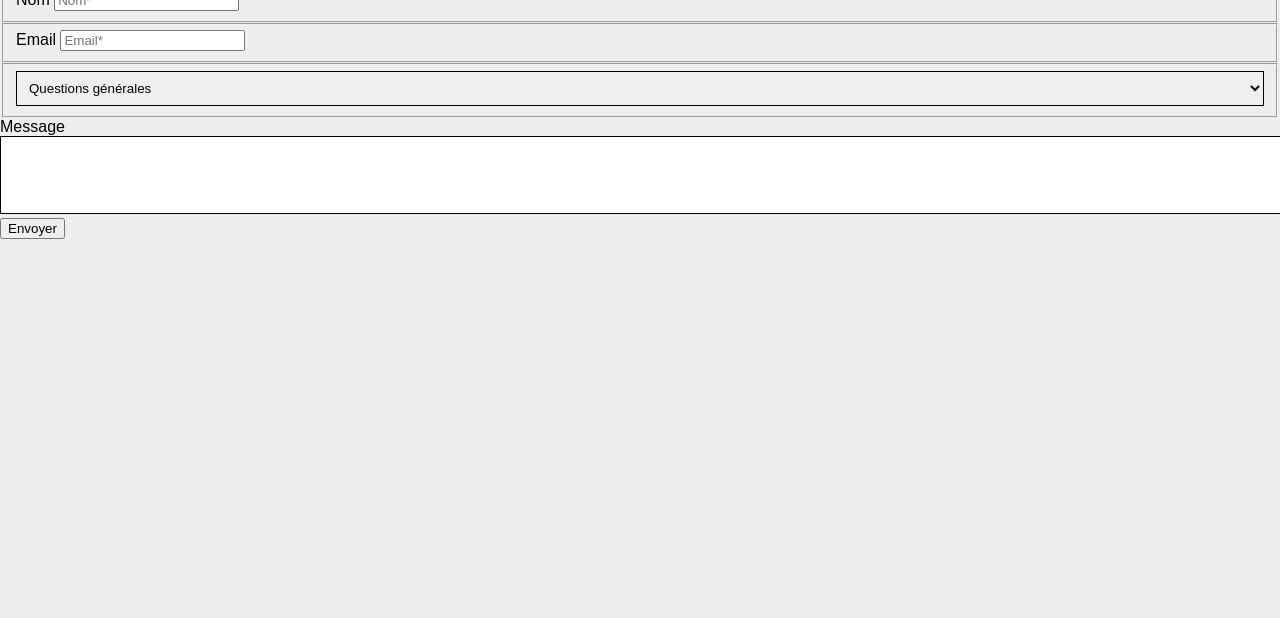
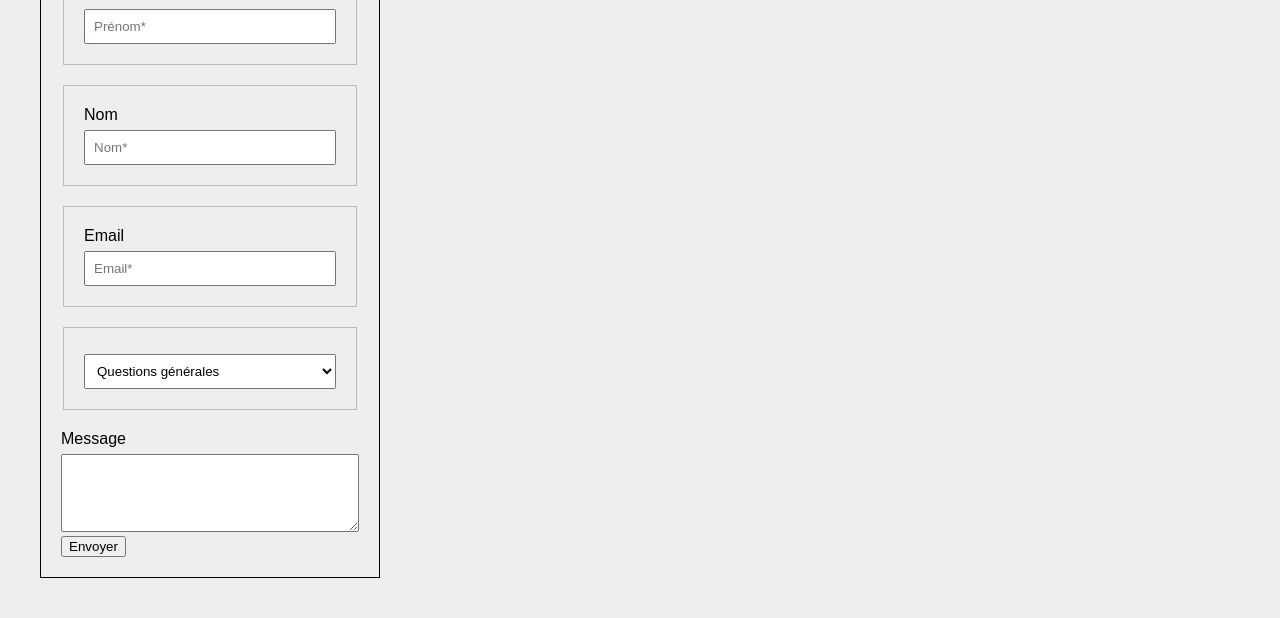
Before and after one commit to Coda-Dijon/html-b1-2026-g6, a plain HTML site: page Contact/index.html in a window 1280 px wide. Shown: the part 914-1532 px from the top of the page. Before the commit the page ends 1153 px from the top, so only its background shows below. Drawn offline with Linux system fonts and the light colour scheme.

Commit message:
Modification css formulaire

```diff
--- a/Contact/index.html
+++ b/Contact/index.html
@@ -50,9 +50,14 @@
     <img src="../image_global/logo.webp" alt="">
 </div>
 
-<h2 class="title"> CONTACTEZ NOUS </h2>
+<!--- Formulaire de contact -->
+<div class="formulaire-contact">
 
-<form action="">
+
+<section class="contact">
+<h2> CONTACTEZ NOUS </h2>
+
+<form action="formulaire-contact">
 <fieldset>
     <legend> Vos coordonnées </legend>
     <label for="Prénom"> Prénom </label>
@@ -78,12 +83,14 @@
     </select>
 </fieldset>
 
-<label for="Message"> Message </label>
+<label for="Message">Message</label>
 <textarea id="Message" name="Message" rows="4" cols="50" required></textarea>
 
-<button type submit="submit"> Envoyer </button>
+<button type="submit"> Envoyer </button>
 
 </form>
+</div>
+</section>
      </main>
 </body>
 </html>
--- a/style.css
+++ b/style.css
@@ -114,38 +114,62 @@ footer {
   border-top: 1px solid #ccc;
 }
 
+/*Code CSS POUR FORMULAIRE DE CONTACT */
 
 .form{
-  width: 60px;
+  Position: absolute;
+  top: 50%;
+  left: 50%;
+  transform: translate(-50%, -50%);
+  width: 1000px;
   padding: 20px;
   margin: 30px;
-  border: 1px solid black;
+  border: 10px solid black;
 }
 
-.fieldset{
+.formulaire-contact{
+  width: 340px;
+  flex-shrink: 0;
+  margin-top: 0px;
+  padding-left: 40px;
+  padding-right: 40px;
+  margin-bottom: 40px;
+
+}
+
+.contact{
+  width: 100%;
+
+}
+
+.contact form{
+  padding: 20px;
+  border: 1px solid black;
+
+}
+
+.contact fieldset{
   padding: 20px;
   margin-bottom: 20px;
   border: 1px solid #9999;
 }
 
-.label{
+.contact label{
   display: block;
   margin-bottom: 6px;
-  font-size: 1rem;
-  font-weight: bold;
-  color: #222;
 }
 
-.input,
-select,
-textarea {
+.contact input,
+.contact select,
+.contact textarea {
   width: 100%;
   padding: 8px;
-  border: 1px solid ;
+  box-sizing: border-box;
 }
 
 .button {
-  padding: 10;
+  padding: 10px 16px;
+  cursor: pointer;
 }
 
 @media (max-width: 800px) {
```
